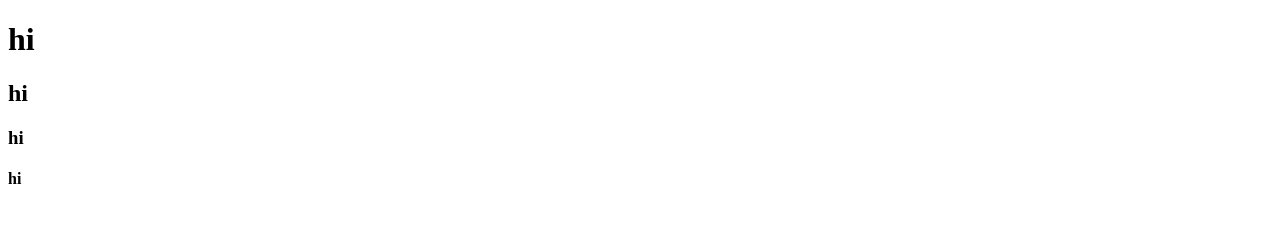
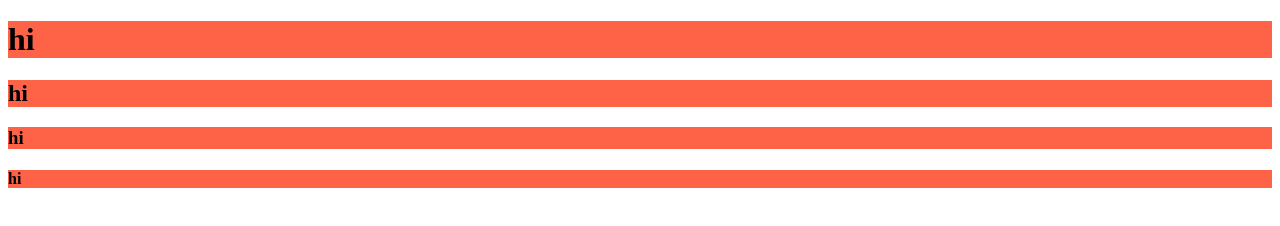
Before and after one commit to Moonie-pseudo/my-simple-website, a plain HTML site: page index.html in a window 1280 px wide. Drawn offline with Linux system fonts and the light colour scheme.

Commit message:
added style

```diff
--- a/index.html
+++ b/index.html
@@ -4,6 +4,7 @@
     <meta charset="UTF-8">
     <meta name="viewport" content="width=device-width, initial-scale=1.0">
     <title>my-first websitedi</title>
+    <link rel="stylesheet" href="style.css">
 </head>
 <body>
     <div><h1>hi</h1></div>
--- /dev/null
+++ b/style.css
@@ -0,0 +1,3 @@
+div{
+    background-color: tomato;
+}
```
